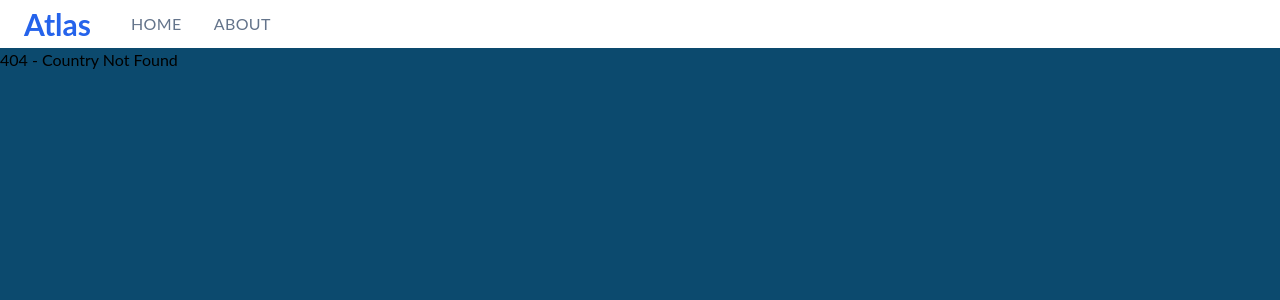
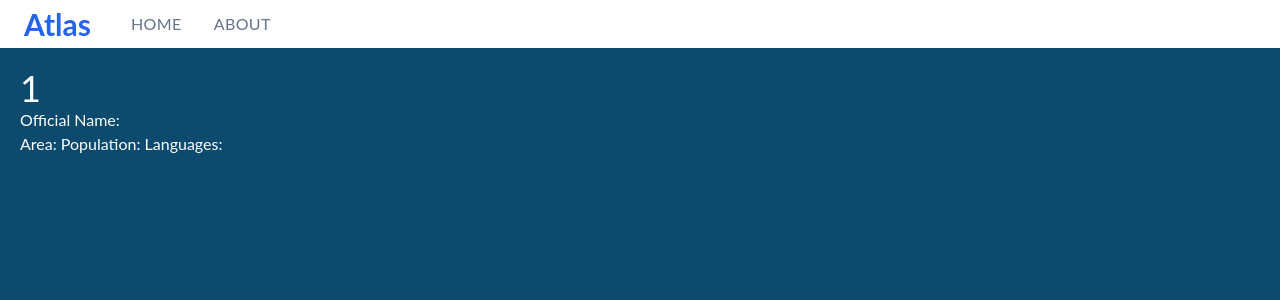
Before and after one commit to lu-jim/atlas, a React (Create React App) app: page /continent/1/1 in a window 1280 px wide. Before the commit this address had no page. Shown: the top 300 px of the page. Built offline with nearby package versions, Linux system fonts and the light colour scheme; no server answers.

Commit message:
Improve styling for country list

```diff
--- a/src/App.js
+++ b/src/App.js
@@ -15,8 +15,9 @@ const App = () => (
         <Header />
         <Routes>
           <Route path="/about" element={<About />} />
-          <Route path="/country/:country" element={<Country />} />
+
           <Route path="/continent/:continent" element={<Continent />} />
+          <Route path="/continent/:continent/:country" element={<Country />} />
           <Route path="*" element={<Error />} />
           <Route path="/" element={<Dashboard />} />
         </Routes>
--- a/src/components/Country.js
+++ b/src/components/Country.js
@@ -13,8 +13,8 @@ const Country = () => {
   let filtered = countryList.filter((match) => match.name === country)[0];
   if (!filtered) filtered = { official: '', area: '', population: '' };
   return (
-    <>
-      <h1>{country}</h1>
+    <div className="p-5 text-white">
+      <h1 className="text-4xl bold">{country}</h1>
       <h2>
         {' '}
         Official Name:
@@ -30,7 +30,7 @@ const Country = () => {
         Languages:
         {' '}
       </p>
-    </>
+    </div>
   );
 };
 
--- a/src/components/CountryCard.js
+++ b/src/components/CountryCard.js
@@ -4,9 +4,7 @@ import { Link } from 'react-router-dom';
 const CountryCard = (props) => {
   const { country, data } = props;
   return (
-    <Link to={`country/${country}`} state={data}>
-      <li className="odd:bg-sky-700 even:bg-sky-800">{country}</li>
-    </Link>
+    <li className="odd:bg-sky-700 even:bg-sky-800 py-2 text-center"><Link to={country} state={data} className="text-white">{country}</Link></li>
   );
 };
 
```
